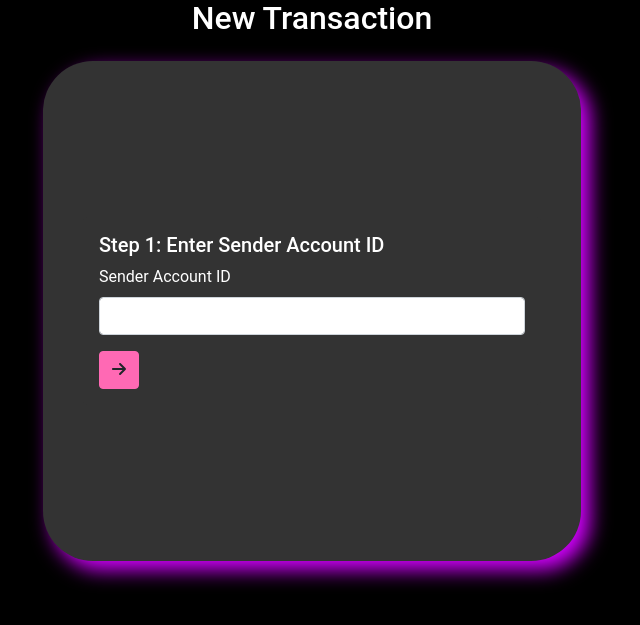
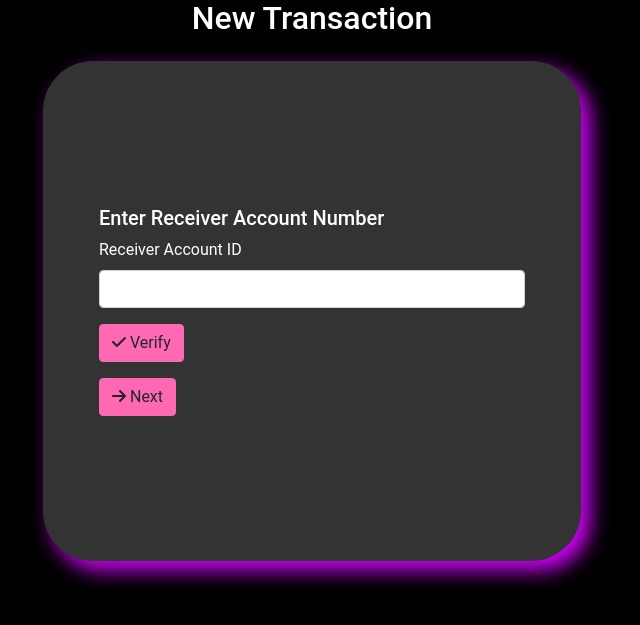
Before and after one commit to danish-mar/horizon, a Flask app: page /transaction/new in a window 1280 px wide. Shown: the part 147-772 px from the top of the page, without its empty margins (328-968 px from the left). Run offline with Flask 3, Linux system fonts and the light colour scheme; some libraries are stand-ins or nearby versions.

Commit message:
made new_transaction.html more better
- added a loader
- some more good animations

```diff
--- a/app/templates/account/new_transaction.html
+++ b/app/templates/account/new_transaction.html
@@ -143,27 +180,29 @@
             <h2 class="text-center mb-4">New Transaction</h2>
             <div id="transaction-steps" class="transaction-steps purple-shadow">
                 <!-- Step 1: Sender Account ID -->
+{#                <div class="card active">#}
+{#                    <div class="card-body">#}
+{#                        <h5 class="card-title">Enter Sender Account ID</h5>#}
+{#                        <div class="form-group">#}
+{#                            <label for="senderAccount" class="form-label">Sender Account ID</label>#}
+{#                            <input type="text" class="form-control" id="senderAccount" name="senderAccount" required>#}
+{#                        </div>#}
+{#                        <button class="btn btn-pink next-step mt-3"><i class="fas fa-arrow-right"></i> </button>#}
+{#                    </div>#}
+{#                </div>#}
+
+                <!-- Step 2: Receiver Account ID -->
                 <div class="card active">
                     <div class="card-body">
-                        <h5 class="card-title">Step 1: Enter Sender Account ID</h5>
-                        <div class="form-group">
-                            <label for="senderAccount" class="form-label">Sender Account ID</label>
-                            <input type="text" class="form-control" id="senderAccount" name="senderAccount" required>
-                        </div>
-                        <button class="btn btn-pink next-step mt-3"><i class="fas fa-arrow-right"></i> </button>
-                    </div>
-                </div>
-
-                <!-- Step 2: Receiver Account ID -->
-                <div class="card">
-                    <div class="card-body">
-                        <h5 class="card-title">Step 2: Enter Receiver Account ID</h5>
+                        <h5 class="card-title">Enter Receiver Account Number</h5>
                         <div class="form-group">
                             <label for="receiverAccount" class="form-label">Receiver Account ID</label>
                             <input type="text" class="form-control" id="receiverAccount" name="receiverAccount" required>
+                            <p class="reciever_account_name" id="receiverAccountName"></p>
+
+                            <button class="btn btn-pink verify"><i class="fa-solid fa-check"></i> Verify</button>
                         </div>
                         <div class="d-flex justify-content-between mt-3">
-                            <button class="btn btn-pink prev-step"><i class="fas fa-arrow-left"></i> Previous</button>
                             <button class="btn btn-pink next-step"><i class="fas fa-arrow-right"></i> Next</button>
                         </div>
                     </div>
@@ -172,7 +211,7 @@
                 <!-- Step 3: Amount -->
                 <div class="card">
                     <div class="card-body">
-                        <h5 class="card-title">Step 3: Enter Amount</h5>
+                        <h5 class="card-title">Enter Amount</h5>
                         <div class="form-group">
                             <label for="amount" class="form-label">Amount</label>
                             <input type="text" class="form-control" id="amount" name="amount" required>
@@ -187,15 +226,24 @@
                 <!-- Step 4: Description -->
                 <div class="card">
                     <div class="card-body">
-                        <h5 class="card-title">Step 4: Enter Description</h5>
+                        <h5 class="card-title">Enter Description</h5>
                         <div class="form-group">
                             <label for="description" class="form-label">Description</label>
-                            <textarea class="form-control" id="description" name="description" rows="3"></textarea>
+                            <textarea class="form-control" id="description" name="description" rows="1"></textarea>
                         </div>
                         <div class="d-flex justify-content-between mt-3">
                             <button class="btn btn-pink prev-step"><i class="fas fa-arrow-left"></i> Previous</button>
-                            <button type="submit" class="btn btn-pink"><i class="fas fa-check"></i> Submit</button>
+                            <button type="submit" class="btn btn-pink btn-5 next-step"><i class="fas fa-check"></i> Send</button>
                         </div>
+                    </div>
+                </div>
+
+                <!-- Step 5: Processing -->
+                <div class="card">
+                    <div class="card-body text-center">
+                        <div class="loader mb-3"></div>
+                        <h5 class="card-title">Your Transaction is under process</h5>
+                        <p>Please wait while we process your transaction...</p>
                     </div>
                 </div>
             </div>
```
Also changed, not shown: other parts of app/templates/account/new_transaction.html (+37 -0 lines).
